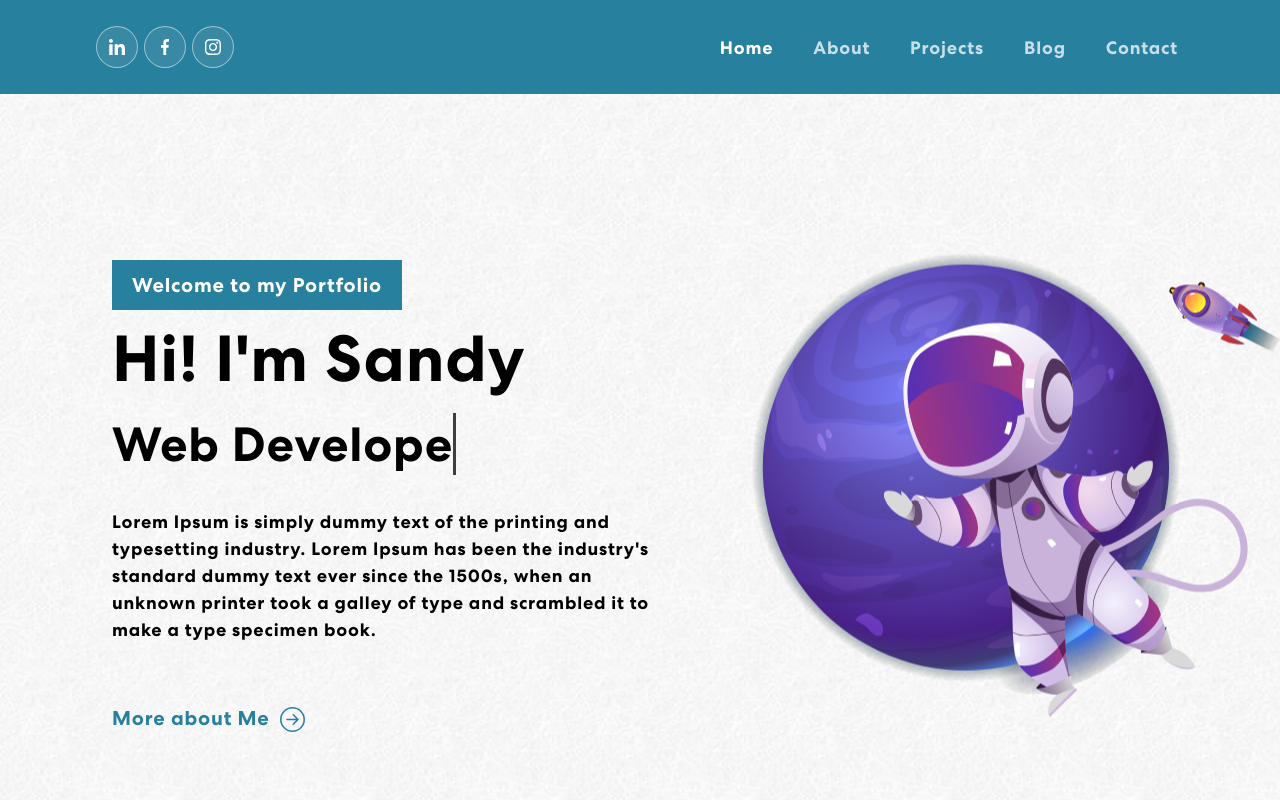
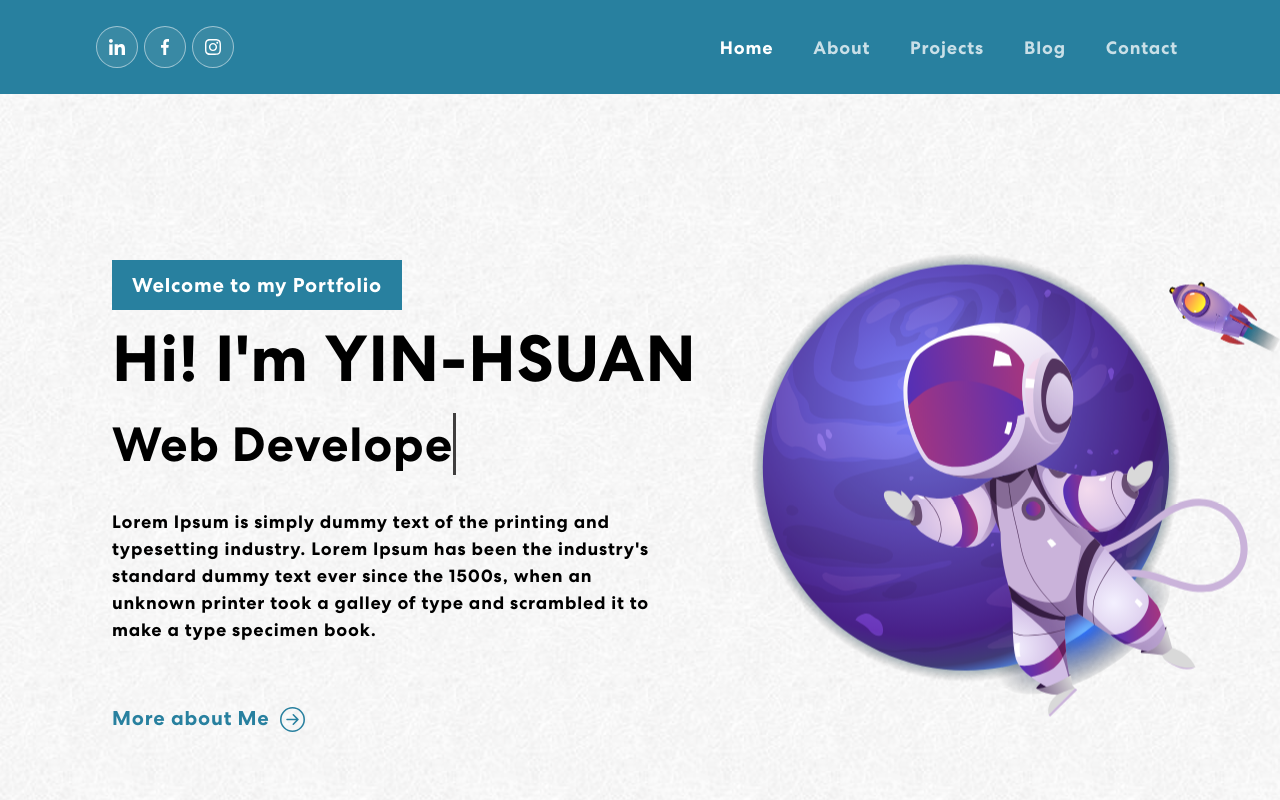
Before and after one commit to yinhsuan/portfolio, a React (Create React App) app: page / in a window 1280 px wide. Shown: the top 800 px of the page. Built offline with nearby package versions, Linux system fonts and the light colour scheme.

Commit message:
edit my name

```diff
--- a/src/components/Banner.js
+++ b/src/components/Banner.js
@@ -58,7 +58,7 @@ export const Banner = () => {
               {/* {({ isVisible }) =>
               <div className={isVisible ? "animate__animated animate__fadeIn" : ""}> */}
                 <span className="tagline">Welcome to my Portfolio</span>
-                <h1>{`Hi! I'm Sandy`}</h1>
+                <h1>{`Hi! I'm YIN-HSUAN`}</h1>
                   <h2> <span className="txt-rotate" dataperiod="1000" data-rotate='[ "Web Developer", "Web Designer", "UI/UX Designer" ]'><span className="wrap">{text}</span></span></h2>
                   <p>Lorem Ipsum is simply dummy text of the printing and typesetting industry. Lorem Ipsum has been the industry's standard dummy text ever since the 1500s, when an unknown printer took a galley of type and scrambled it to make a type specimen book.</p>
                   <button onClick={() => console.log('connect')}>More about Me<a href="#about"><ArrowRightCircle size={25} /></a></button>
```
